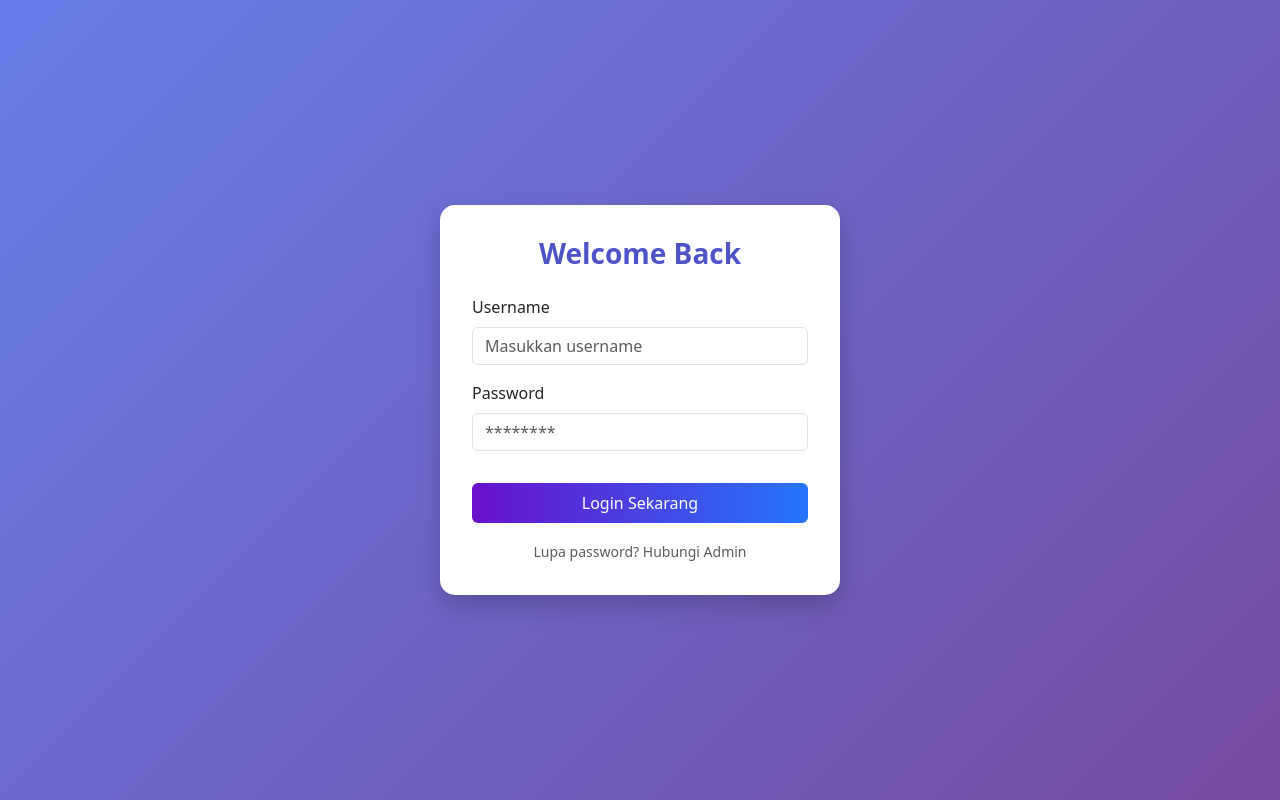
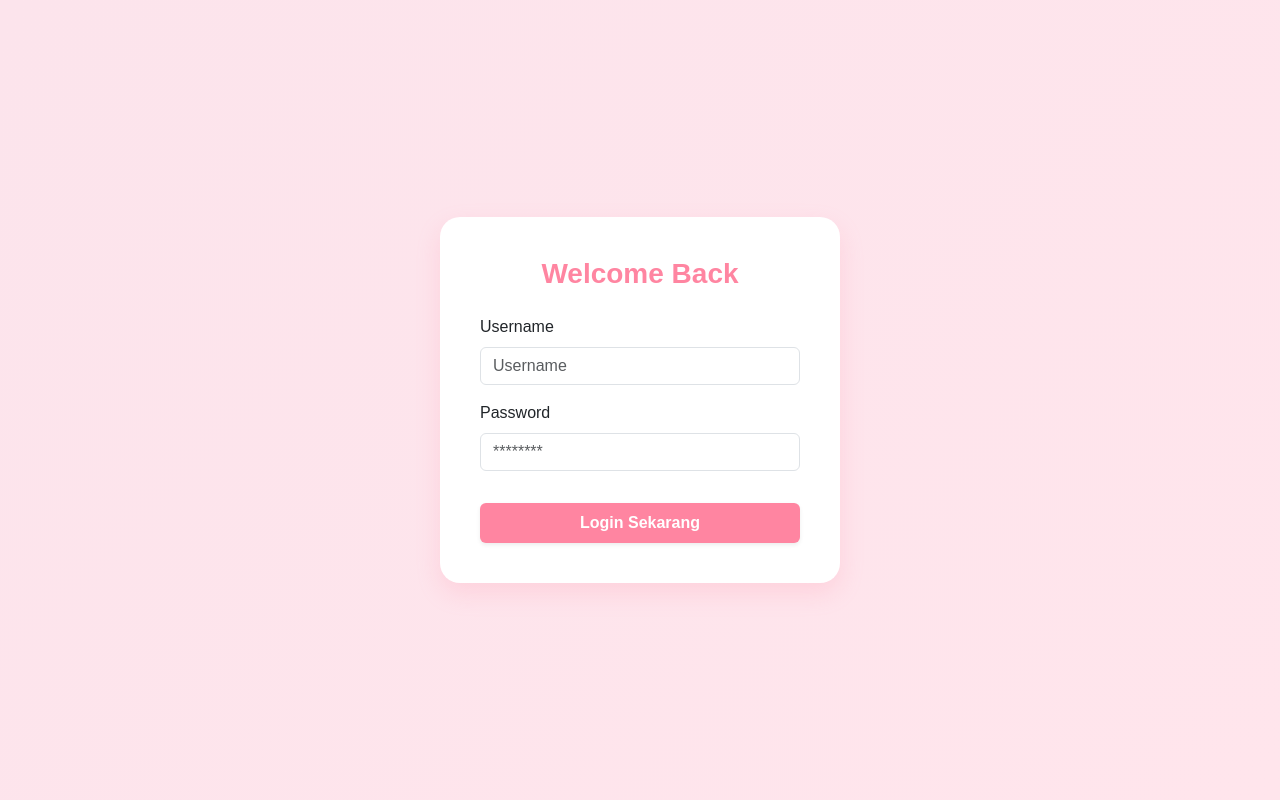
Before and after one commit to sipanurmala8-lgtm/sipa, a PHP site: page / in a window 1280 px wide. Run offline with PHP 8.4, Linux system fonts and the light colour scheme.

Commit message:
Update index.php

```diff
--- a/index.php
+++ b/index.php
@@ -2,18 +2,19 @@
 include 'config.php';
 session_start();
 
-$error = "";
+$error = ""; // Inisialisasi awal agar tidak Undefined
 
 if (isset($_POST['login'])) {
     $username = mysqli_real_escape_string($conn, $_POST['username']);
-    $password = md5($_POST['password']); // Menggunakan MD5 sesuai permintaan
+    $password = md5($_POST['password']);
 
     $query = "SELECT * FROM users WHERE username='$username' AND password='$password'";
     $result = mysqli_query($conn, $query);
 
-    if (mysqli_num_rows($result) == 1) {
+    if ($result && mysqli_num_rows($result) == 1) {
         $_SESSION['username'] = $username;
         header("Location: dashboard.php");
+        exit(); // Mencegah kode di bawah tereksekusi
     } else {
         $error = "Username atau password salah!";
     }
@@ -25,59 +26,61 @@ if (isset($_POST['login'])) {
 <head>
     <meta charset="UTF-8">
     <meta name="viewport" content="width=device-width, initial-scale=1.0">
-    <title>Login Full Color</title>
+    <title>Login | Soft Pink</title>
     <link href="https://cdn.jsdelivr.net/npm/bootstrap@5.3.0/dist/css/bootstrap.min.css" rel="stylesheet">
     <style>
         body {
-            background: linear-gradient(135deg, #667eea 0%, #764ba2 100%);
+            background: linear-gradient(135deg, #fce4ec 0%, #ffe5ec 100%);
             height: 100vh;
             display: flex;
             align-items: center;
             justify-content: center;
+            font-family: sans-serif;
         }
         .login-card {
-            border-radius: 15px;
-            box-shadow: 0 10px 25px rgba(0,0,0,0.2);
+            border-radius: 20px;
+            box-shadow: 0 10px 25px rgba(255, 133, 161, 0.2);
             background: #fff;
-            padding: 2rem;
+            padding: 2.5rem;
             width: 100%;
             max-width: 400px;
         }
         .btn-custom {
-            background: linear-gradient(to right, #6a11cb, #2575fc);
+            background: #ff85a1;
             border: none;
             color: white;
+            font-weight: bold;
         }
         .btn-custom:hover {
-            opacity: 0.9;
+            background: #ff99ac;
             color: white;
+        }
+        .form-control:focus {
+            border-color: #ff85a1;
+            box-shadow: 0 0 0 0.25rem rgba(255, 133, 161, 0.25);
         }
     </style>
 </head>
 <body>
 
 <div class="login-card">
-    <h3 class="text-center mb-4 fw-bold" style="color: #4e54c8;">Welcome Back</h3>
+    <h3 class="text-center mb-4 fw-bold" style="color: #ff85a1;">Welcome Back</h3>
 
-    <?php if($error): ?>
-        <div class="alert alert-danger text-center"><?php echo $error; ?></div>
+    <?php if(!empty($error)): ?>
+        <div class="alert alert-danger text-center" style="font-size: 0.9rem;"><?php echo $error; ?></div>
     <?php endif; ?>
 
     <form method="POST" action="">
         <div class="mb-3">
             <label class="form-label">Username</label>
-            <input type="text" name="username" class="form-control" placeholder="Masukkan username" required>
+            <input type="text" name="username" class="form-control" placeholder="Username" required>
         </div>
         <div class="mb-3">
             <label class="form-label">Password</label>
             <input type="password" name="password" class="form-control" placeholder="********" required>
         </div>
-        <button type="submit" name="login" class="btn btn-custom w-100 py-2 mt-3">Login Sekarang</button>
+        <button type="submit" name="login" class="btn btn-custom w-100 py-2 mt-3 shadow-sm">Login Sekarang</button>
     </form>
-
-    <div class="text-center mt-3">
-        <small class="text-muted">Lupa password? Hubungi Admin</small>
-    </div>
 </div>
 
 </body>
```
